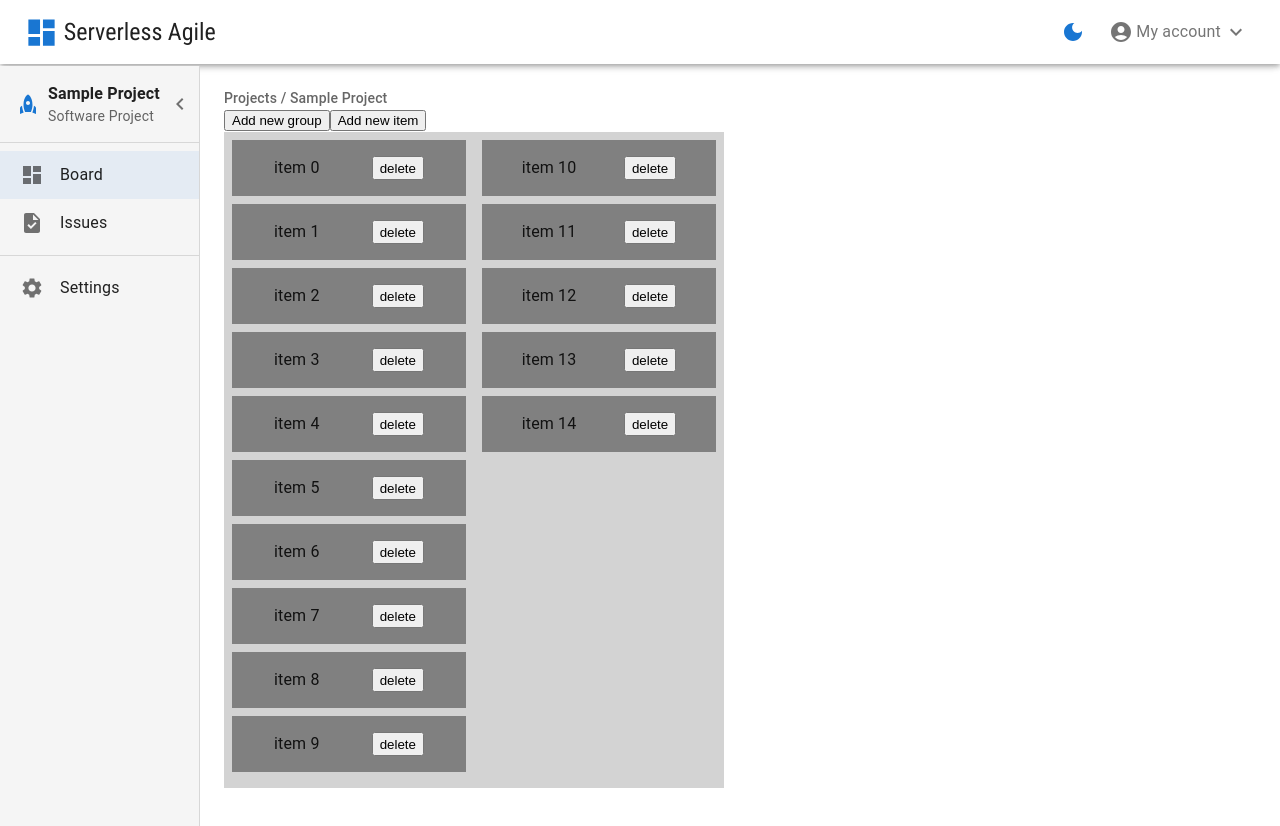
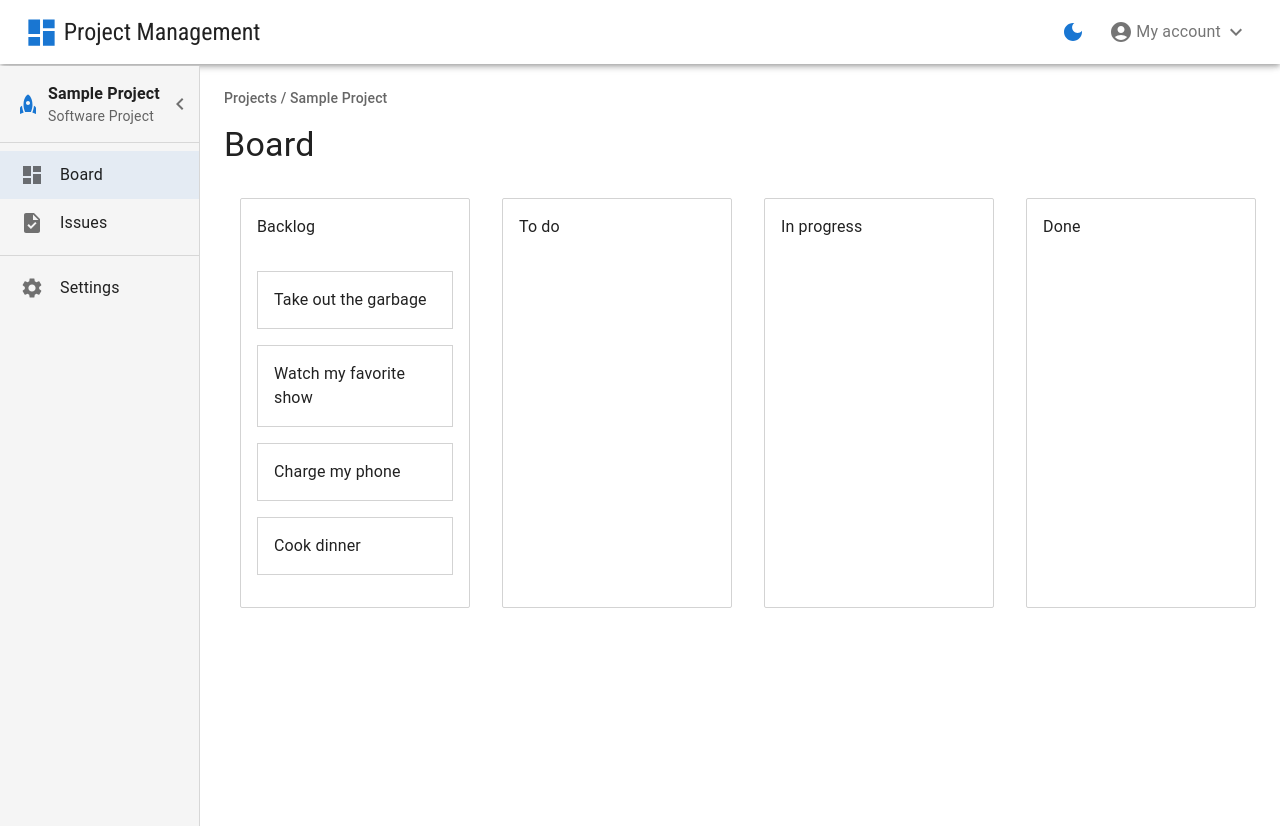
Before and after one commit to gpfDeveloper/project-management-frontend, a React (Create React App) app: page /projects/1/board in a window 1280 px wide. After the commit the page ends 800 px from the top, so only its background shows below. Built offline with nearby package versions, Linux system fonts and the light colour scheme.

Commit message:
project board basic drag drop

```diff
--- a/public/index.html
+++ b/public/index.html
@@ -22,7 +22,7 @@
       work correctly both with client-side routing and a non-root public URL.
       Learn how to configure a non-root public URL by running `npm run build`.
     -->
-    <title>Serverless Agile</title>
+    <title>Project Management</title>
   </head>
   <body>
     <noscript>You need to enable JavaScript to run this app.</noscript>
--- a/src/components/nav/Logo.tsx
+++ b/src/components/nav/Logo.tsx
@@ -17,7 +17,7 @@ const Logo: FunctionComponent = () => {
             color: 'text.primary',
           }}
         >
-          Serverless Agile
+          Project Management
         </Typography>
       </Box>
     </Link>
--- /dev/null
+++ b/src/components/project/board/ProjectBoard.tsx
@@ -0,0 +1,195 @@
+import { Box, Typography } from '@mui/material';
+import { FunctionComponent, useState } from 'react';
+import {
+  DragDropContext,
+  Droppable,
+  Draggable,
+  DropResult,
+} from 'react-beautiful-dnd';
+
+type TaskType = { id: string; content: string };
+type ColumnType = { id: string; title: string; taskIds: string[] };
+type BoardType = {
+  tasks: { [k: string]: TaskType };
+  columns: { [k: string]: ColumnType };
+  columnOrder: string[];
+};
+
+const initialData: BoardType = {
+  tasks: {
+    'task-1': { id: 'task-1', content: 'Take out the garbage' },
+    'task-2': { id: 'task-2', content: 'Watch my favorite show' },
+    'task-3': { id: 'task-3', content: 'Charge my phone' },
+    'task-4': { id: 'task-4', content: 'Cook dinner' },
+  },
+  columns: {
+    'column-0': {
+      id: 'column-0',
+      title: 'Backlog',
+      taskIds: ['task-1', 'task-2', 'task-3', 'task-4'],
+    },
+    'column-1': {
+      id: 'column-1',
+      title: 'To do',
+      taskIds: [],
+    },
+    'column-2': {
+      id: 'column-2',
+      title: 'In progress',
+      taskIds: [],
+    },
+    'column-3': {
+      id: 'column-3',
+      title: 'Done',
+      taskIds: [],
+    },
+  },
+  // Facilitate reordering of the columns
+  columnOrder: ['column-0', 'column-1', 'column-2', 'column-3'],
+};
+
+type TaskProps = {
+  task: TaskType;
+  index: number;
+};
+
+const Task: FunctionComponent<TaskProps> = ({ task, index }) => {
+  return (
+    <Draggable draggableId={task.id} index={index}>
+      {(provided) => (
+        <Box
+          {...provided.draggableProps}
+          {...provided.dragHandleProps}
+          ref={provided.innerRef}
+          sx={{ border: '1px solid lightgrey', padding: 2, mb: 2 }}
+        >
+          {task.content}
+        </Box>
+      )}
+    </Draggable>
+  );
+};
+
+type ColumnProps = {
+  column: ColumnType;
+  tasks: TaskType[];
+};
+
+const Column: FunctionComponent<ColumnProps> = ({ column, tasks }) => {
+  return (
+    <Droppable droppableId={column.id}>
+      {(provided, snapshot) => (
+        <Box
+          sx={{
+            margin: 2,
+            border: '1px solid lightgrey',
+            borderRadius: '2px',
+            flex: 1,
+            minWidth: 200,
+            backgroundColor: snapshot.isDraggingOver
+              ? 'primary.main'
+              : 'background.paper',
+          }}
+          ref={provided.innerRef}
+          {...provided.droppableProps}
+        >
+          <Typography sx={{ padding: 2 }}>{column.title}</Typography>
+
+          <Box
+            sx={{
+              padding: 2,
+            }}
+          >
+            {tasks.map((task, index) => (
+              <Task key={task.id} task={task} index={index} />
+            ))}
+          </Box>
+          {provided.placeholder}
+        </Box>
+      )}
+    </Droppable>
+  );
+};
+
+const ProjectBoard: FunctionComponent = () => {
+  const [state, setState] = useState(initialData);
+
+  const dragEndHandler = (result: DropResult) => {
+    const { destination, source, draggableId } = result;
+
+    if (!destination) {
+      return;
+    }
+
+    if (
+      destination.droppableId === source.droppableId &&
+      destination.index === source.index
+    ) {
+      return;
+    }
+
+    const start = state.columns[source.droppableId];
+    const finish = state.columns[destination.droppableId];
+
+    if (start === finish) {
+      const newTaskIds = Array.from(start.taskIds);
+      newTaskIds.splice(source.index, 1);
+      newTaskIds.splice(destination.index, 0, draggableId);
+
+      const newColumn = {
+        ...start,
+        taskIds: newTaskIds,
+      };
+
+      const newState = {
+        ...state,
+        columns: {
+          ...state.columns,
+          [newColumn.id]: newColumn,
+        },
+      };
+
+      setState(newState);
+      return;
+    }
+
+    // Moving from one list to another
+    const startTaskIds = Array.from(start.taskIds);
+    startTaskIds.splice(source.index, 1);
+    const newStart = {
+      ...start,
+      taskIds: startTaskIds,
+    };
+
+    const finishTaskIds = Array.from(finish.taskIds);
+    finishTaskIds.splice(destination.index, 0, draggableId);
+    const newFinish = {
+      ...finish,
+      taskIds: finishTaskIds,
+    };
+
+    const newState = {
+      ...state,
+      columns: {
+        ...state.columns,
+        [newStart.id]: newStart,
+        [newFinish.id]: newFinish,
+      },
+    };
+    setState(newState);
+  };
+
+  let boards = state.columnOrder.map((columnId) => {
+    const column = state.columns[columnId];
+    const tasks = column.taskIds.map((taskId) => state.tasks[taskId]);
+    return <Column key={columnId} column={column} tasks={tasks} />;
+  });
+
+  return (
+    <Box sx={{ display: 'flex' }}>
+      <DragDropContext onDragEnd={dragEndHandler}>{boards}</DragDropContext>
+    </Box>
+  );
+};
+
+export default ProjectBoard;
--- a/src/components/project/board/ProjectBoards.tsx
+++ /dev/null
@@ -1,165 +0,0 @@
-import { useState } from 'react';
-import { DragDropContext, Droppable, Draggable } from 'react-beautiful-dnd';
-
-// fake data generator
-const getItems = (count: any, offset = 0) =>
-  Array.from({ length: count }, (v, k) => k).map((k) => ({
-    id: `item-${k + offset}-${new Date().getTime()}`,
-    content: `item ${k + offset}`,
-  }));
-
-const reorder = (list: any, startIndex: any, endIndex: any) => {
-  const result = Array.from(list);
-  const [removed] = result.splice(startIndex, 1);
-  result.splice(endIndex, 0, removed);
-
-  return result;
-};
-
-/**
- * Moves an item from one list to another list.
- */
-const move = (
-  source: any,
-  destination: any,
-  droppableSource: any,
-  droppableDestination: any
-) => {
-  const sourceClone = Array.from(source);
-  const destClone = Array.from(destination);
-  const [removed] = sourceClone.splice(droppableSource.index, 1);
-
-  destClone.splice(droppableDestination.index, 0, removed);
-
-  const result: any = {};
-  result[droppableSource.droppableId] = sourceClone;
-  result[droppableDestination.droppableId] = destClone;
-
-  return result;
-};
-const grid = 8;
-
-const getItemStyle = (isDragging: any, draggableStyle: any) => ({
-  // some basic styles to make the items look a bit nicer
-  userSelect: 'none',
-  padding: grid * 2,
-  margin: `0 0 ${grid}px 0`,
-
-  // change background colour if dragging
-  background: isDragging ? 'lightgreen' : 'grey',
-
-  // styles we need to apply on draggables
-  ...draggableStyle,
-});
-const getListStyle = (isDraggingOver: boolean) => ({
-  background: isDraggingOver ? 'lightblue' : 'lightgrey',
-  padding: grid,
-  width: 250,
-});
-
-export default function ProjectBoards() {
-  const [state, setState] = useState([getItems(10), getItems(5, 10)]);
-
-  function onDragEnd(result: any) {
-    const { source, destination } = result;
-
-    // dropped outside the list
-    if (!destination) {
-      return;
-    }
-    const sInd = +source.droppableId;
-    const dInd = +destination.droppableId;
-
-    if (sInd === dInd) {
-      const items = reorder(state[sInd], source.index, destination.index);
-      const newState: any = [...state];
-      newState[sInd] = items;
-      setState(newState);
-    } else {
-      const result = move(state[sInd], state[dInd], source, destination);
-      const newState = [...state];
-      newState[sInd] = result[sInd];
-      newState[dInd] = result[dInd];
-
-      setState(newState.filter((group) => group.length));
-    }
-  }
-
-  return (
-    <div>
-      <button
-        type="button"
-        onClick={() => {
-          setState([...state, []]);
-        }}
-      >
-        Add new group
-      </button>
-      <button
-        type="button"
-        onClick={() => {
-          setState([...state, getItems(1)]);
-        }}
-      >
-        Add new item
-      </button>
-      <div style={{ display: 'flex' }}>
-        <DragDropContext onDragEnd={onDragEnd}>
-          {state.map((el, ind) => (
-            <Droppable key={ind} droppableId={`${ind}`}>
-              {(provided, snapshot) => (
-                <div
-                  ref={provided.innerRef}
-                  style={getListStyle(snapshot.isDraggingOver)}
-                  {...provided.droppableProps}
-                >
-                  {el.map((item, index) => (
-                    <Draggable
-                      key={item.id}
-                      draggableId={item.id}
-                      index={index}
-                    >
-                      {(provided, snapshot) => (
-                        <div
-                          ref={provided.innerRef}
-                          {...provided.draggableProps}
-                          {...provided.dragHandleProps}
-                          style={getItemStyle(
-                            snapshot.isDragging,
-                            provided.draggableProps.style
-                          )}
-                        >
-                          <div
-                            style={{
-                              display: 'flex',
-                              justifyContent: 'space-around',
-                            }}
-                          >
-                            {item.content}
-                            <button
-                              type="button"
-                              onClick={() => {
-                                const newState = [...state];
-                                newState[ind].splice(index, 1);
-                                setState(
-                                  newState.filter((group) => group.length)
-                                );
-                              }}
-                            >
-                              delete
-                            </button>
-                          </div>
-                        </div>
-                      )}
-                    </Draggable>
-                  ))}
-                  {provided.placeholder}
-                </div>
-              )}
-            </Droppable>
-          ))}
-        </DragDropContext>
-      </div>
-    </div>
-  );
-}
--- a/src/pages/ProjectDetailBoard.tsx
+++ b/src/pages/ProjectDetailBoard.tsx
@@ -1,16 +1,17 @@
 import { Typography, Box } from '@mui/material';
 import { ProjectLayout } from 'components/layout/ProjectLayout';
-import ProjectBoards from 'components/project/board/ProjectBoards';
+import ProjectBoard from 'components/project/board/ProjectBoard';
 import { FunctionComponent } from 'react';
 
 const ProjectDetailBoard: FunctionComponent = () => {
   return (
     <ProjectLayout>
-      <Box>
+      <Box sx={{ display: 'flex', flexDirection: 'column', gap: 2 }}>
         <Typography variant="body2" color="text.secondary" fontWeight={500}>
           Projects / Sample Project
         </Typography>
-        <ProjectBoards />
+        <Typography variant="h4">Board</Typography>
+        <ProjectBoard />
       </Box>
     </ProjectLayout>
   );
```
